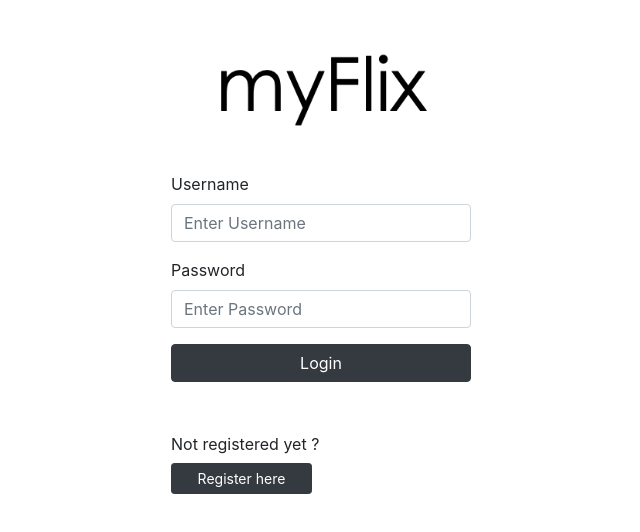
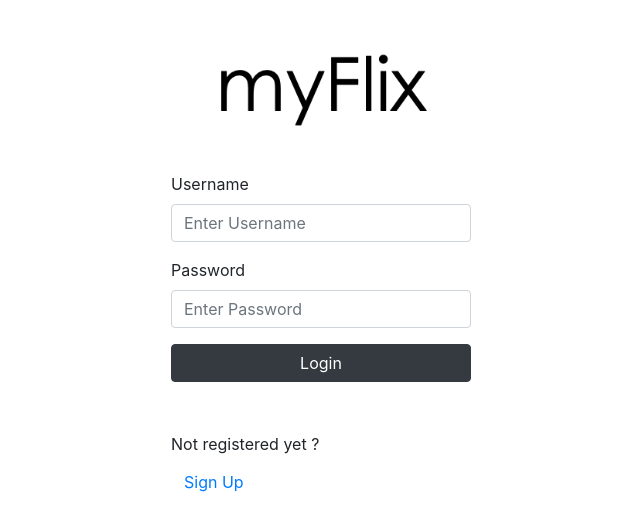
Before and after one commit to Clemfrl/movie_api, a React (Vite) app in the folder client/: page / in a window 1280 px wide. Shown: the top 532 px of the page, without its empty margins (319-959 px from the left). Built offline with nearby package versions, Linux system fonts and the light colour scheme.

Commit message:
imported registration view

```diff
--- a/client/src/components/login-view/login-view.jsx
+++ b/client/src/components/login-view/login-view.jsx
@@ -4,6 +4,7 @@ import { Form, Button } from "react-bootstrap";
 import "./login-view.scss";
 import logo from "../../images/myFlix.png";
 import axios from "axios";
+import { Link } from "react-router-dom";
 
 export function LoginView(props) {
   const [username, setUsername] = useState("");
@@ -56,9 +57,11 @@ export function LoginView(props) {
         Login
       </Button>
       <div className="registration">Not registered yet ?</div>
-      <Button className="RegisterButton" variant="dark" size="sm">
-        Register here
-      </Button>
+      <Link to={`/register`}>
+        <Button variant="link" className="registerButton" type="submit">
+          Sign Up
+        </Button>
+      </Link>
     </Form>
   );
 }
--- a/client/src/components/login-view/login-view.scss
+++ b/client/src/components/login-view/login-view.scss
@@ -8,6 +8,7 @@
 
 .RegisterButton {
   width: 47%;
+  background-color: black;
 }
 
 .registration {
--- a/client/src/components/main-view/main-view.jsx
+++ b/client/src/components/main-view/main-view.jsx
@@ -5,6 +5,7 @@ import { BrowserRouter as Router, Route } from "react-router-dom";
 import { LoginView } from "../login-view/login-view";
 import { MovieCard } from "../movie-card/movie-card";
 import { MovieView } from "../movie-view/movie-view";
+import { RegistrationView } from "../registration-view/registration-view";
 
 export class MainView extends React.Component {
   constructor() {
--- a/client/src/components/registration-view/registration-view.jsx
+++ b/client/src/components/registration-view/registration-view.jsx
@@ -9,21 +9,19 @@ export function RegistrationView() {
 
   const handleSubmit = (e) => {
     e.preventDefault();
-    console.log(username, password);
-
-    const createdUser = {
-      Username: username,
-      Password: password,
-      Email: email,
-      Birthday: dob,
-    };
 
     axios
-      .post("http://clemflixdb.herokuapp.com/users", createdUser)
+      .post("https://chrisflix.herokuapp.com/users", {
+        Username: username,
+        Password: password,
+        Email: email,
+        Birthday: dob,
+      })
       .then((response) => {
         const data = response.data;
+        alert("Your account has been created! Please login");
         console.log(data);
-        window.open("/", "_self"); // the second argument '_self' is necessary so that the page will open in the current tab
+        window.open("/client", "_self");
       })
       .catch((e) => {
         console.log("error registering the user");
```
